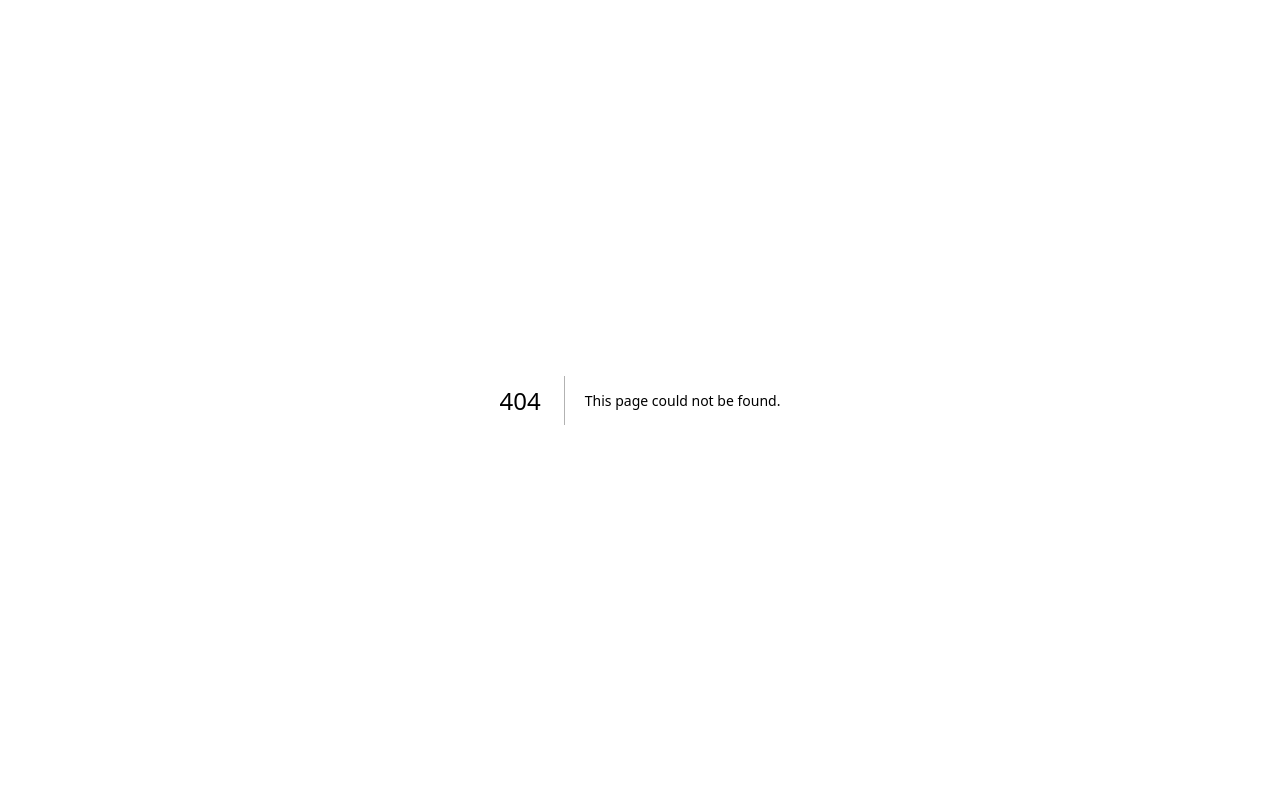
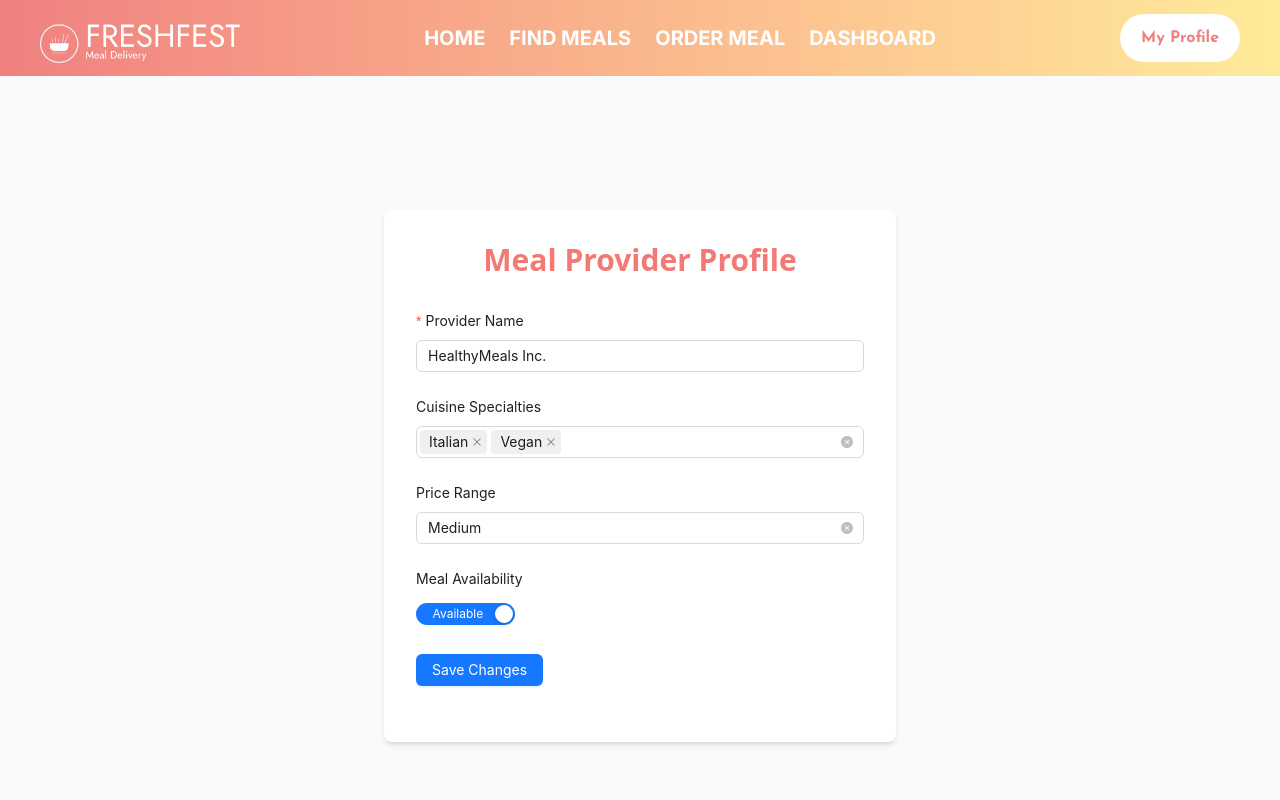
Before and after one commit to Rayhan108/meal-planing, a Next.js app: page /mealProviderProfile in a window 1280 px wide. Before the commit this address had no page. Shown: the top 800 px of the page. Built offline with nearby package versions, Linux system fonts and the light colour scheme; a web font is replaced by a local one; what @ant-design/nextjs-registry would draw is missing.

Commit message:
added meal provider profile

```diff
--- /dev/null
+++ b/src/app/(MainLayout)/mealMenu/page.tsx
@@ -0,0 +1,106 @@
+/* eslint-disable @typescript-eslint/no-unused-vars */
+'use client'
+import { useState } from 'react';
+import { Form, Input, Button, Select, Upload, notification, Space } from 'antd';
+import { UploadOutlined, CheckCircleOutlined } from '@ant-design/icons';
+import { RcFile } from 'antd/es/upload/interface';
+import Image from 'next/image';
+
+const { Option } = Select;
+
+const PostMealMenu = () => {
+  const [form] = Form.useForm();
+  const [imageUrl, setImageUrl] = useState<string | null>(null);
+
+
+
+  // Handle the form submission
+  // eslint-disable-next-line @typescript-eslint/no-explicit-any
+  const handleSubmit = async (values: any) => {
+    console.log('Form values:', values);
+
+    // Placeholder logic for handling form submission
+    // Normally, you would send this data to your API route for storage
+    // For now, we're just displaying a success notification
+    notification.success({
+      message: 'Meal Menu Posted',
+      description: 'Your meal has been successfully added to the menu!',
+      icon: <CheckCircleOutlined style={{ color: '#52c41a' }} />,
+    });
+
+    // Simulate a delay for form submission
+    setTimeout(() => {
+      form.resetFields(); // Reset the form fields after successful submission
+    }, 1000);
+  };
+
+  return (
+    <div className="min-h-screen flex items-center justify-center bg-gray-50">
+      <div className="w-full max-w-lg mx-auto p-8 bg-white rounded-lg shadow-md">
+        <h2 className="text-3xl font-extrabold text-center mb-8 text-[#F37975]">Post Meal Menu</h2>
+
+        <Form form={form} onFinish={handleSubmit} layout="vertical">
+          {/* Meal Name */}
+          <Form.Item label="Meal Name" name="mealName" rules={[{ required: true, message: 'Please input the meal name!' }]}>
+            <Input placeholder="Enter meal name" />
+          </Form.Item>
+
+          {/* Meal Description */}
+          <Form.Item label="Description" name="description" rules={[{ required: true, message: 'Please input a description!' }]}>
+            <Input.TextArea placeholder="Enter meal description" rows={4} />
+          </Form.Item>
+
+          {/* Cuisine Type */}
+          <Form.Item label="Cuisine Type" name="cuisineType" rules={[{ required: true, message: 'Please select the cuisine type!' }]}>
+            <Select placeholder="Select cuisine type" allowClear>
+              <Option value="italian">Italian</Option>
+              <Option value="vegan">Vegan</Option>
+              <Option value="indian">Indian</Option>
+              <Option value="mexican">Mexican</Option>
+              <Option value="chinese">Chinese</Option>
+              <Option value="mediterranean">Mediterranean</Option>
+            </Select>
+          </Form.Item>
+
+          {/* Price */}
+          <Form.Item label="Price" name="price" rules={[{ required: true, message: 'Please input the meal price!' }]}>
+            <Input placeholder="Enter price" type="number" />
+          </Form.Item>
+
+          {/* Image Upload */}
+          <Form.Item label="Upload Meal Image" name="image">
+            {/* <Upload
+              beforeUpload={handleImageUpload}
+              showUploadList={false}
+              onChange={({ file }) => {
+                if (file.status === 'done') {
+                  setImageUrl(URL.createObjectURL(file.originFileObj)); // Display the image preview
+                }
+              }}
+            >
+              <Button icon={<UploadOutlined />}>Click to Upload</Button>
+            </Upload> */}
+            {/* {imageUrl && (
+              <Image
+                src={imageUrl}
+                alt="meal-preview"
+                style={{ width: '100%', marginTop: '10px' }}
+              />
+            )} */}
+          </Form.Item>
+
+          {/* Submit Button */}
+          <Form.Item>
+            <Space direction="horizontal" size="middle" className="w-full">
+              <Button type="primary" htmlType="submit" className="w-full">
+                Post Meal
+              </Button>
+            </Space>
+          </Form.Item>
+        </Form>
+      </div>
+    </div>
+  );
+};
+
+export default PostMealMenu;
--- /dev/null
+++ b/src/app/(MainLayout)/mealProviderProfile/page.tsx
@@ -0,0 +1,90 @@
+/* eslint-disable @typescript-eslint/no-explicit-any */
+'use client'
+
+import { Form, Input, Button, Select, Switch, notification, Space } from 'antd';
+import { CheckCircleOutlined } from '@ant-design/icons';
+
+const { Option } = Select;
+
+const MealProviderProfile = () => {
+  const [form] = Form.useForm();
+
+  // Sample data, replace with actual data from your API or database
+  const initialData = {
+    name: 'HealthyMeals Inc.',
+    cuisineSpecialties: ['Italian', 'Vegan'],
+    priceRange: 'Medium',
+    isAvailable: true, // Availability status (available or not)
+  };
+
+  const onFinish = (values: any) => {
+    console.log('Form values:', values);
+
+    // Show success notification after submitting the form
+    notification.success({
+      message: 'Profile Updated',
+      description: 'Your meal provider profile has been successfully updated!',
+      icon: <CheckCircleOutlined style={{ color: '#52c41a' }} />,
+    });
+  };
+
+  return (
+    <div className="min-h-screen flex items-center justify-center bg-gray-50">
+      <div className="w-full max-w-lg mx-auto p-8 bg-white rounded-lg shadow-md">
+        <h2 className="text-3xl font-extrabold text-center mb-8 text-[#F37975]">Meal Provider Profile</h2>
+
+        <Form form={form} onFinish={onFinish} layout="vertical" initialValues={initialData}>
+          {/* Provider Name */}
+          <Form.Item label="Provider Name" name="name" rules={[{ required: true, message: 'Please input your provider name!' }]}>
+            <Input placeholder="Enter provider name" />
+          </Form.Item>
+
+          {/* Cuisine Specialties */}
+          <Form.Item label="Cuisine Specialties" name="cuisineSpecialties">
+            <Select
+              mode="multiple"
+              placeholder="Select cuisine specialties"
+              allowClear
+              style={{ width: '100%' }}
+            >
+              <Option value="Italian">Italian</Option>
+              <Option value="Vegan">Vegan</Option>
+              <Option value="Indian">Indian</Option>
+              <Option value="Mexican">Mexican</Option>
+              <Option value="Chinese">Chinese</Option>
+              <Option value="Mediterranean">Mediterranean</Option>
+            </Select>
+          </Form.Item>
+
+          {/* Price Range */}
+          <Form.Item label="Price Range" name="priceRange">
+            <Select placeholder="Select price range" allowClear>
+              <Option value="Low">Low</Option>
+              <Option value="Medium">Medium</Option>
+              <Option value="High">High</Option>
+            </Select>
+          </Form.Item>
+
+          {/* Availability */}
+          <Form.Item label="Meal Availability" name="isAvailable" valuePropName="checked">
+            <Switch
+              checkedChildren="Available"
+              unCheckedChildren="Unavailable"
+            />
+          </Form.Item>
+
+          {/* Submit Button */}
+          <Form.Item>
+            <Space direction="horizontal" size="middle" className="w-full">
+              <Button type="primary" htmlType="submit" className="w-full">
+                Save Changes
+              </Button>
+            </Space>
+          </Form.Item>
+        </Form>
+      </div>
+    </div>
+  );
+};
+
+export default MealProviderProfile;
```
